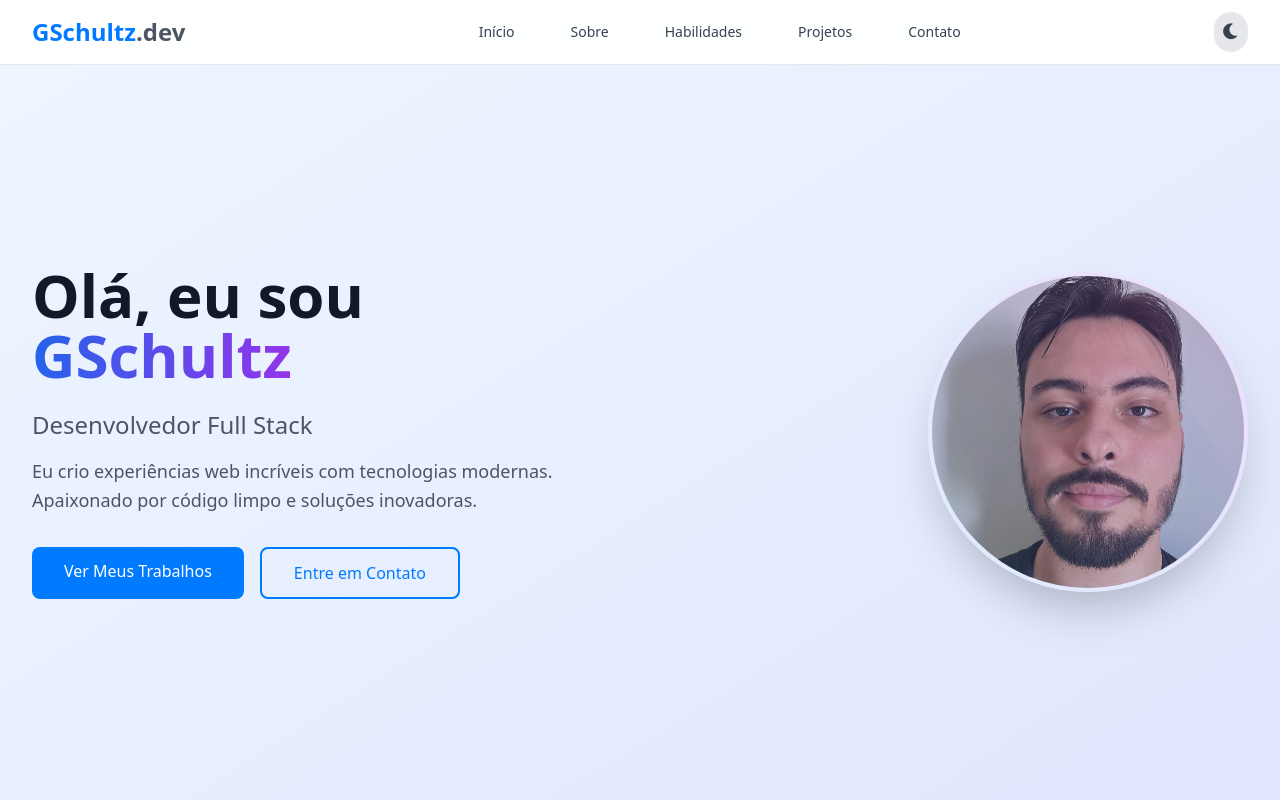
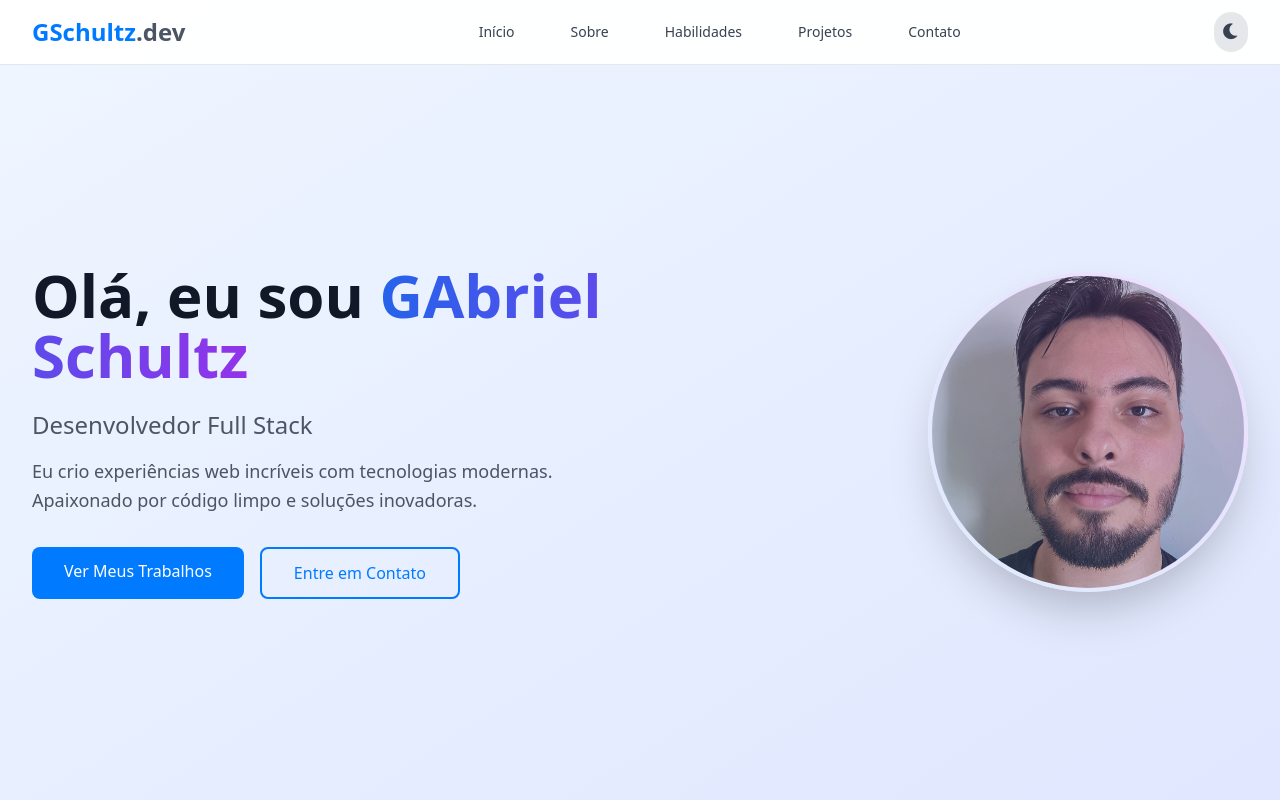
Before and after one commit to GSchultzDev/GSchultzDev.github.io, a plain HTML site: page index.html in a window 1280 px wide. Shown: the top 800 px of the page. Drawn offline with nearby package versions, Linux system fonts and the light colour scheme.

Commit message:
ajuste nomes

```diff
--- a/index.html
+++ b/index.html
@@ -91,7 +91,7 @@
             <div class="grid grid-cols-1 lg:grid-cols-2 gap-12 items-center">
                 <div class="text-center lg:text-left">
                     <h1 class="text-4xl md:text-6xl font-bold mb-6 animate-fade-in">
-                        Olá, eu sou <span class="text-primary bg-gradient-to-r from-blue-600 to-purple-600 bg-clip-text text-transparent">GSchultz</span>
+                        Olá, eu sou <span class="text-primary bg-gradient-to-r from-blue-600 to-purple-600 bg-clip-text text-transparent">GAbriel Schultz</span>
                     </h1>
                     <p class="text-xl md:text-2xl text-gray-600 dark:text-gray-300 mb-4 font-medium">Desenvolvedor Full Stack</p>
                     <p class="text-lg text-gray-600 dark:text-gray-400 mb-8 leading-relaxed">
```
